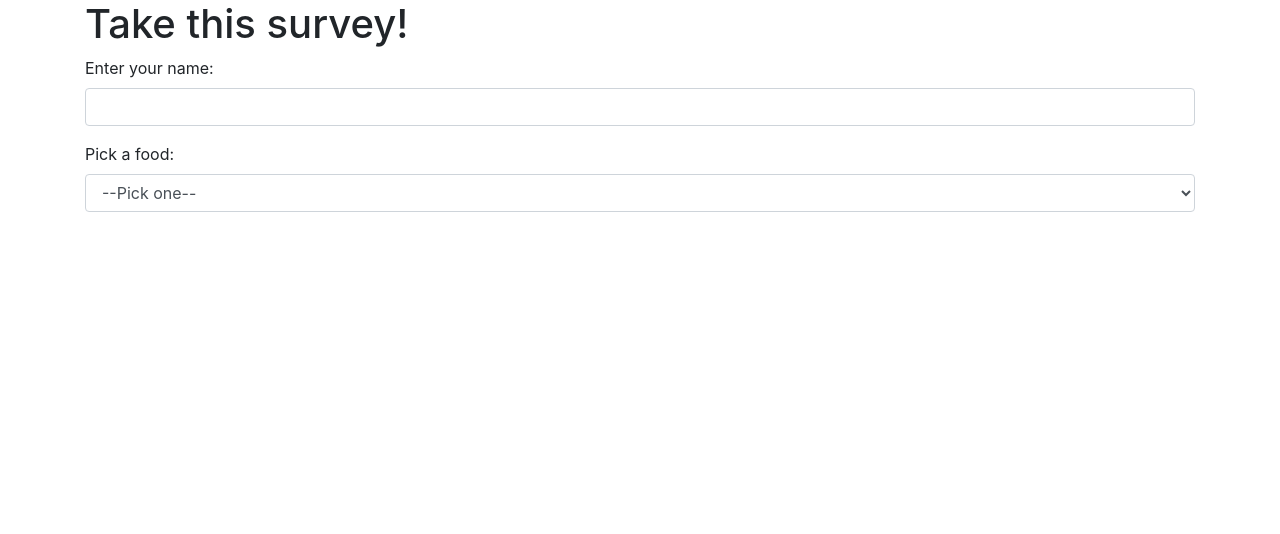
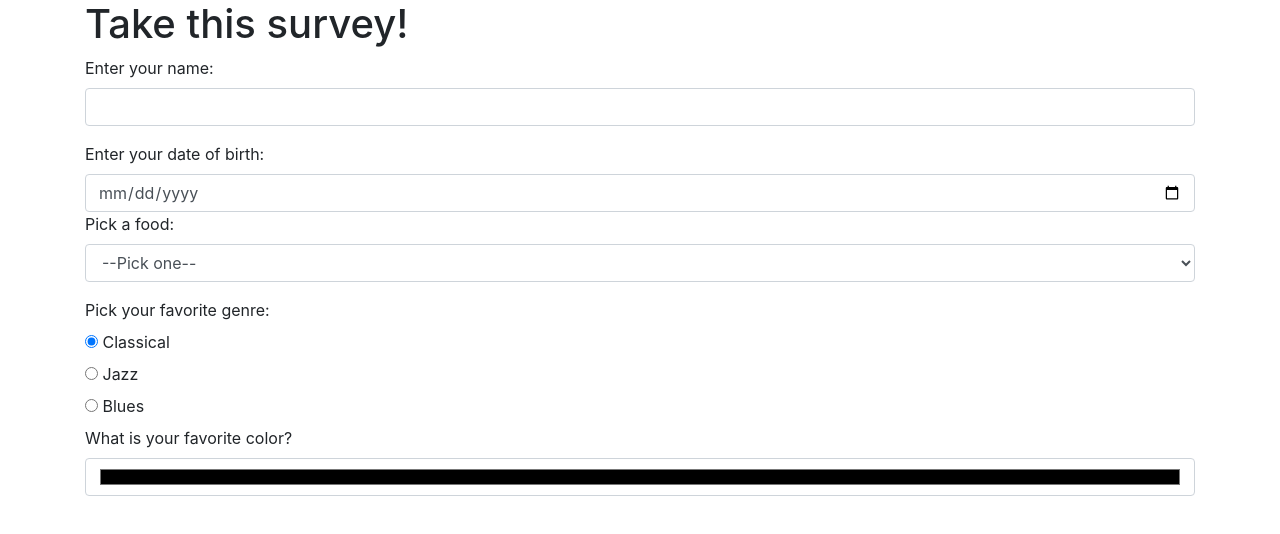
Before and after one commit to chrisdfghjkl/Survey, a plain HTML site: page index.html in a window 1280 px wide. Drawn offline with Linux system fonts and the light colour scheme.

Commit message:
add DoB, color, music form options
Co-Authored-by: Tula Sabes <sabestula14@gmail.com>

```diff
--- a/index.html
+++ b/index.html
@@ -5,7 +5,7 @@
   <link href="css/styles.css" rel="stylesheet" type="text/css">
   <script src="js/jquery-3.6.0.js"></script>
   <script src="js/scripts.js"></script>
-  <title>A fantastical adventure</title>
+  <title>A survey</title>
 </head>
 <body>
   <div class="container">
@@ -16,7 +16,11 @@
           <label for="person1">Enter your name:</label>
           <input id="person1" class="form-control" type="text">
         </div>
-        <div>
+        <div class="form-group">
+          <label for="born">Enter your date of birth:</label>
+          <input id="born" class="form-control" type="date"
+        </div>
+        <div class="form-group">
           <label for="favFood">Pick a food:</label>
           <select class="form-control" id="favFood">
             <option>--Pick one--</option>
@@ -26,6 +30,29 @@
             <option>Tacos</option>
           </select>
         </div>
+        <div class="radio">
+          <label for="music">Pick your favorite genre:</label><br>
+          <label>
+            <input type="radio" name="genre" value="Classical" checked>
+            Classical
+          </label>
+        </div>
+        <div class="radio">
+          <label>
+            <input type="radio" name="genre" value="Jazz">
+            Jazz
+          </label>
+        </div>
+        <div class="radio">
+          <label>
+            <input type="radio" name="genre" value="Blues">
+            Blues
+          </label>
+        </div>
+        <div class="form-group">
+          <label for="color">What is your favorite color?</label>
+          <input id="color" class="form-control" type="color">
+        </div>
       </form>
     </div>
   </div>
```
